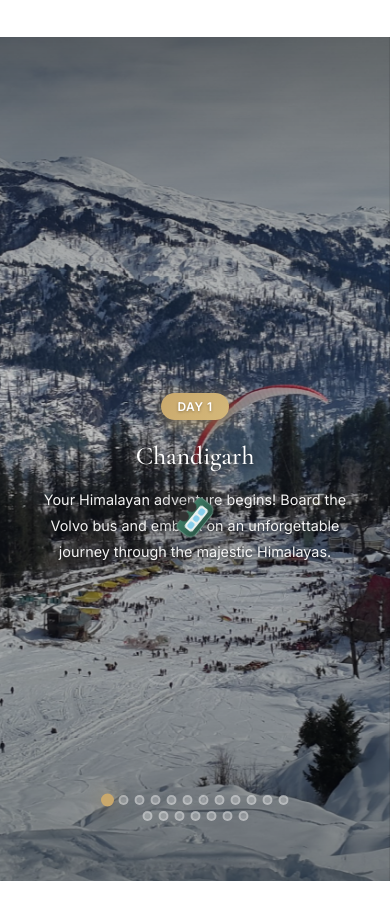
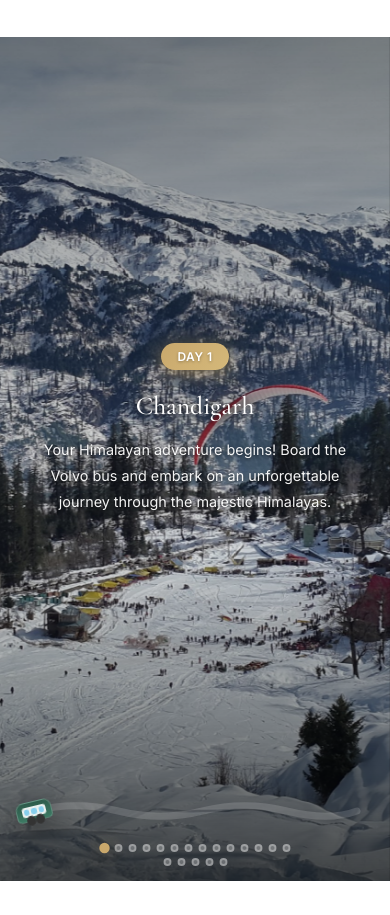
Before and after one commit to eyesofhope/northern-Trials, a website: page package.html in a window 390 px wide. Shown: the part 1082-1997 px from the top of the page. Drawn offline with nearby package versions, Linux system fonts and the light colour scheme.

Commit message:
Fix: Implement horizontal bus animation for mobile + resolve visibility issues
- Add separate horizontal SVG path for mobile devices (left-to-right)
- Desktop keeps vertical curved path, mobile uses horizontal path at bottom
- Smart path detection switches between desktop/mobile on resize
- Position bus at bottom (50px) instead of middle on mobile
- Optimize mobile layout padding (60px top, 140px bottom)
- Force visibility on all images and cards with !important flags
- Improve background overlay gradient for better mobile readability
- Add loading state detection for images
- Optimize bus size: 40x22px tablet, 36x20px small phones
- Fix services section visibility on index page
- Better mobile UX with content fully visible and bus at bottom

```diff
--- a/package.html
+++ b/package.html
@@ -231,8 +231,8 @@
             background: var(--cream);
             border-radius: 12px;
             transition: all 0.3s;
-            opacity: 1;
-            visibility: visible;
+            opacity: 1 !important;
+            visibility: visible !important;
         }
 
         .inclusion-item:hover {
@@ -444,6 +444,11 @@
             height: 100%;
         }
 
+        /* Mobile horizontal path - hidden by default */
+        .journey-road-svg-mobile {
+            display: none;
+        }
+
         .journey-road-bg {
             fill: none;
             stroke: rgba(255,255,255,0.15);
@@ -460,6 +465,11 @@
             stroke-dasharray: 2000;
             stroke-dashoffset: 2000;
             filter: drop-shadow(0 0 8px rgba(201,168,108,0.5));
+        }
+
+        /* Mobile path uses mobile gradient */
+        .journey-road-svg-mobile .journey-road-progress {
+            stroke: url(#roadGradMobile);
         }
 
         /* Destination Markers */
@@ -672,7 +682,7 @@
 
             .journey-content {
                 flex-direction: column;
-                padding: 100px 5% 80px;
+                padding: 60px 5% 140px;
                 justify-content: flex-start;
             }
 
@@ -680,7 +690,7 @@
                 max-width: 100%;
                 text-align: center;
                 align-items: center;
-                padding-top: 20px;
+                padding-top: 10px;
             }
 
             .journey-place-name {
@@ -693,21 +703,30 @@
                 padding: 0 10px;
             }
 
+            /* Horizontal road at bottom on mobile */
             .journey-road-container {
                 position: absolute;
                 right: auto;
-                left: 50%;
+                left: 5%;
                 top: auto;
-                bottom: 15%;
-                transform: translateX(-50%);
+                bottom: 50px;
+                transform: none;
                 width: 90%;
-                height: 120px;
-            }
-
+                height: 60px;
+            }
+
+            /* Hide desktop vertical path, show mobile horizontal */
             .journey-road-svg {
-                transform: rotate(-90deg);
-            }
-
+                display: none;
+            }
+
+            .journey-road-svg-mobile {
+                display: block;
+                width: 100%;
+                height: 100%;
+            }
+
+            /* Horizontal bus */
             .journey-bus {
                 width: 40px;
                 height: 22px;
@@ -716,7 +735,7 @@
             .journey-progress {
                 flex-direction: row;
                 top: auto;
-                bottom: 80px;
+                bottom: 20px;
                 left: 50%;
                 transform: translateX(-50%);
                 gap: 6px;
@@ -726,17 +745,17 @@
             }
 
             .journey-progress-dot {
-                width: 10px;
-                height: 10px;
+                width: 8px;
+                height: 8px;
             }
 
             .journey-scroll-hint {
-                bottom: 15px;
-                font-size: 0.75rem;
+                bottom: 5px;
+                font-size: 0.7rem;
             }
 
             .journey-bg-overlay {
-                background: linear-gradient(180deg, rgba(0,0,0,0.55) 0%, rgba(0,0,0,0.20) 40%, rgba(0,0,0,0.45) 100%);
+                background: linear-gradient(180deg, rgba(0,0,0,0.45) 0%, rgba(0,0,0,0.10) 60%, rgba(0,0,0,0.70) 100%);
             }
 
             .journey-loading {
@@ -792,12 +811,23 @@
             }
 
             .journey-road-container {
-                height: 100px;
-                bottom: 18%;
+                height: 50px;
+                bottom: 45px;
+                left: 5%;
+                width: 90%;
             }
 
             .journey-progress {
-                bottom: 60px;
+                bottom: 15px;
+            }
+
+            .journey-bus {
+                width: 36px;
+                height: 20px;
+            }
+
+            .journey-content {
+                padding: 50px 5% 120px;
             }
 
             .inclusions-grid {
@@ -855,8 +885,8 @@
             gap: 50px;
             margin-bottom: 100px;
             align-items: start;
-            opacity: 1;
-            visibility: visible;
+            opacity: 1 !important;
+            visibility: visible !important;
         }
 
         .day-card:nth-child(even) {
@@ -959,8 +989,8 @@
             position: relative;
             box-shadow: 0 8px 25px rgba(0,0,0,0.1);
             transition: all 0.4s;
-            opacity: 1;
-            visibility: visible;
+            opacity: 1 !important;
+            visibility: visible !important;
         }
 
         .day-photo:first-child {
@@ -975,11 +1005,16 @@
             transition: transform 0.5s;
             background: var(--cream);
             display: block;
+            opacity: 1;
         }
 
         .day-photo img[src=""],
         .day-photo img:not([src]) {
             opacity: 0;
+        }
+
+        .day-photo img.loading {
+            opacity: 0.3;
         }
 
         .day-photo:hover {
@@ -1306,6 +1341,7 @@
 
                 <!-- Road with Bus -->
                 <div class="journey-road-container">
+                    <!-- Desktop Vertical Path -->
                     <svg class="journey-road-svg" viewBox="0 0 200 500" preserveAspectRatio="xMidYMid meet">
                         <defs>
                             <linearGradient id="roadGrad" x1="0%" y1="0%" x2="0%" y2="100%">
@@ -1313,10 +1349,20 @@
                                 <stop offset="100%" style="stop-color:#c9a86c"/>
                             </linearGradient>
                         </defs>
-                        <!-- Road Background -->
                         <path class="journey-road-bg" id="journeyRoadBg" d="M 100 20 Q 50 80 100 140 Q 150 200 100 260 Q 50 320 100 380 Q 150 440 100 480"/>
-                        <!-- Road Progress -->
                         <path class="journey-road-progress" id="journeyRoadProgress" d="M 100 20 Q 50 80 100 140 Q 150 200 100 260 Q 50 320 100 380 Q 150 440 100 480"/>
+                    </svg>
+
+                    <!-- Mobile Horizontal Path -->
+                    <svg class="journey-road-svg-mobile" viewBox="0 0 500 60" preserveAspectRatio="xMidYMid meet">
+                        <defs>
+                            <linearGradient id="roadGradMobile" x1="0%" y1="0%" x2="100%" y2="0%">
+                                <stop offset="0%" style="stop-color:#2d5a4a"/>
+                                <stop offset="100%" style="stop-color:#c9a86c"/>
+                            </linearGradient>
+                        </defs>
+                        <path class="journey-road-bg" id="journeyRoadBgMobile" d="M 20 30 Q 80 15 140 30 Q 200 45 260 30 Q 320 15 380 30 Q 440 45 480 30"/>
+                        <path class="journey-road-progress" id="journeyRoadProgressMobile" d="M 20 30 Q 80 15 140 30 Q 200 45 260 30 Q 320 15 380 30 Q 440 45 480 30"/>
                     </svg>
 
                     <!-- Bus Element -->
@@ -1600,7 +1646,8 @@
         };
 
         // DOM Elements
-        const roadPath = document.getElementById('journeyRoadProgress');
+        const roadPathDesktop = document.getElementById('journeyRoadProgress');
+        const roadPathMobile = document.getElementById('journeyRoadProgressMobile');
         const roadBg = document.getElementById('journeyRoadBg');
         const bus = document.getElementById('journeyBus');
         const dayBadge = document.getElementById('journeyDayBadge');
@@ -1617,6 +1664,8 @@
         let isTransitioning = false;
         let preloadedImages = new Map();
         let imagesLoaded = 0;
+        let isMobile = window.innerWidth <= 768;
+        let roadPath = isMobile ? roadPathMobile : roadPathDesktop;
 
         // Preload all images for smooth transitions
         async function preloadImages() {
@@ -1655,6 +1704,10 @@
         }
 
         function initJourney() {
+            // Detect mobile and select appropriate path
+            isMobile = window.innerWidth <= 768;
+            roadPath = isMobile ? roadPathMobile : roadPathDesktop;
+
             if (!roadPath || !bus) return;
 
             pathLength = roadPath.getTotalLength();
@@ -1678,6 +1731,26 @@
             preloadImages();
         }
 
+        // Handle window resize
+        let resizeTimeout;
+        window.addEventListener('resize', () => {
+            clearTimeout(resizeTimeout);
+            resizeTimeout = setTimeout(() => {
+                const wasMobile = isMobile;
+                isMobile = window.innerWidth <= 768;
+
+                // Reinitialize if switched between mobile/desktop
+                if (wasMobile !== isMobile) {
+                    roadPath = isMobile ? roadPathMobile : roadPathDesktop;
+                    if (roadPath) {
+                        pathLength = roadPath.getTotalLength();
+                        roadPath.style.strokeDasharray = pathLength;
+                        roadPath.style.strokeDashoffset = pathLength;
+                    }
+                }
+            }, 250);
+        });
+
         function getPointAtProgress(progress) {
             const point = roadPath.getPointAtLength(progress * pathLength);
             const svg = roadPath.ownerSVGElement;
@@ -1769,10 +1842,15 @@
         initJourney();
 
         // ScrollTrigger for journey - optimized with RAF
-        if (roadPath && bus) {
+        function setupScrollTrigger() {
+            // Use current active path
+            const activePath = isMobile ? roadPathMobile : roadPathDesktop;
+
+            if (!activePath || !bus) return;
+
             let lastProgress = -1;
 
-            gsap.to(roadPath, {
+            gsap.to(activePath, {
                 strokeDashoffset: 0,
                 ease: 'none',
                 scrollTrigger: {
@@ -1792,8 +1870,11 @@
                             // Update bus position
                             updateBusPosition(progress);
 
-                            // Update road stroke
-                            roadPath.style.strokeDashoffset = pathLength * (1 - progress);
+                            // Update road stroke on active path
+                            const currentPath = isMobile ? roadPathMobile : roadPathDesktop;
+                            if (currentPath) {
+                                currentPath.style.strokeDashoffset = pathLength * (1 - progress);
+                            }
 
                             // Find current destination
                             const dest = getCurrentDestination(progress);
@@ -1804,6 +1885,8 @@
                 }
             });
         }
+
+        setupScrollTrigger();
 
         // ============================================
         // OTHER ANIMATIONS
@@ -1859,18 +1942,31 @@
             console.log('CTA animation skipped');
         }
 
-        // Image loading error handling
+        // Image loading error handling - improved
         document.querySelectorAll('.day-photo img').forEach(img => {
+            // Set initial state
+            if (!img.complete) {
+                img.classList.add('loading');
+            }
+
             img.addEventListener('error', function() {
                 console.warn('Failed to load image:', this.src);
-                this.parentElement.style.display = 'none';
+                this.parentElement.style.opacity = '0.3';
+                this.style.opacity = '0';
             });
 
             // Ensure images are visible when loaded
             img.addEventListener('load', function() {
+                this.classList.remove('loading');
                 this.style.opacity = '1';
                 this.parentElement.style.opacity = '1';
             });
+
+            // If already loaded, ensure visibility
+            if (img.complete && img.naturalHeight !== 0) {
+                img.style.opacity = '1';
+                img.parentElement.style.opacity = '1';
+            }
         });
 
         // Smooth scroll
```
Also changed, not shown: index.html (+2 -2 lines).
